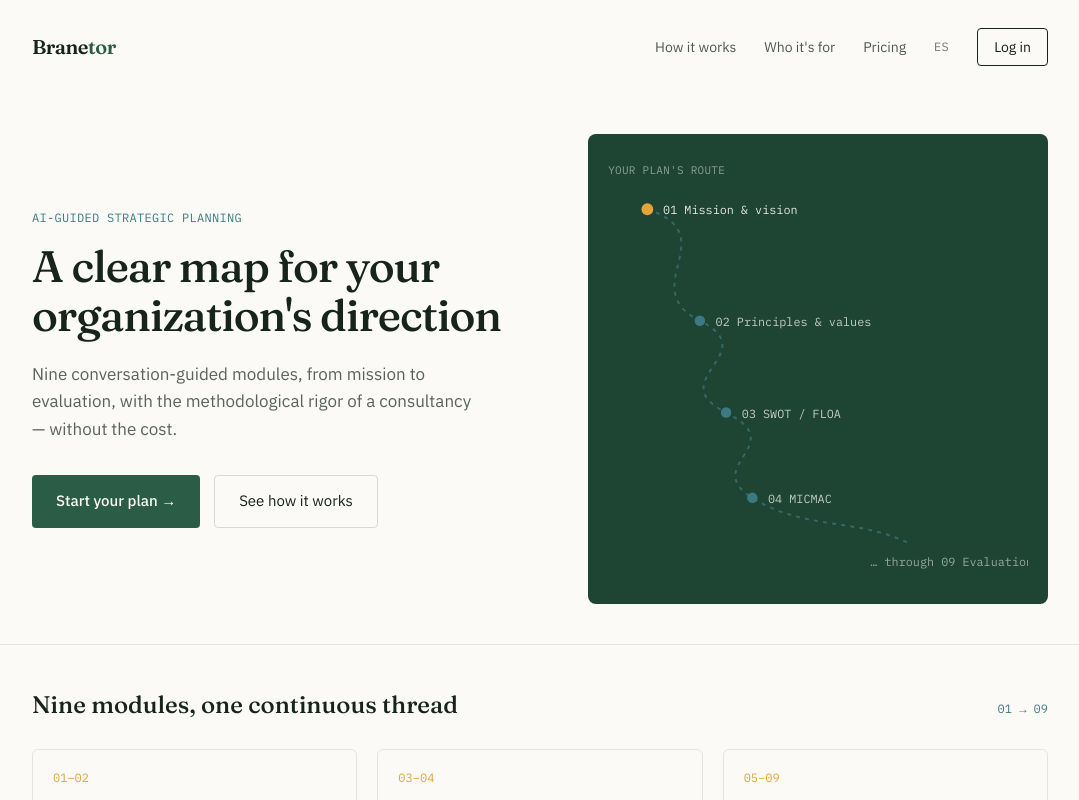
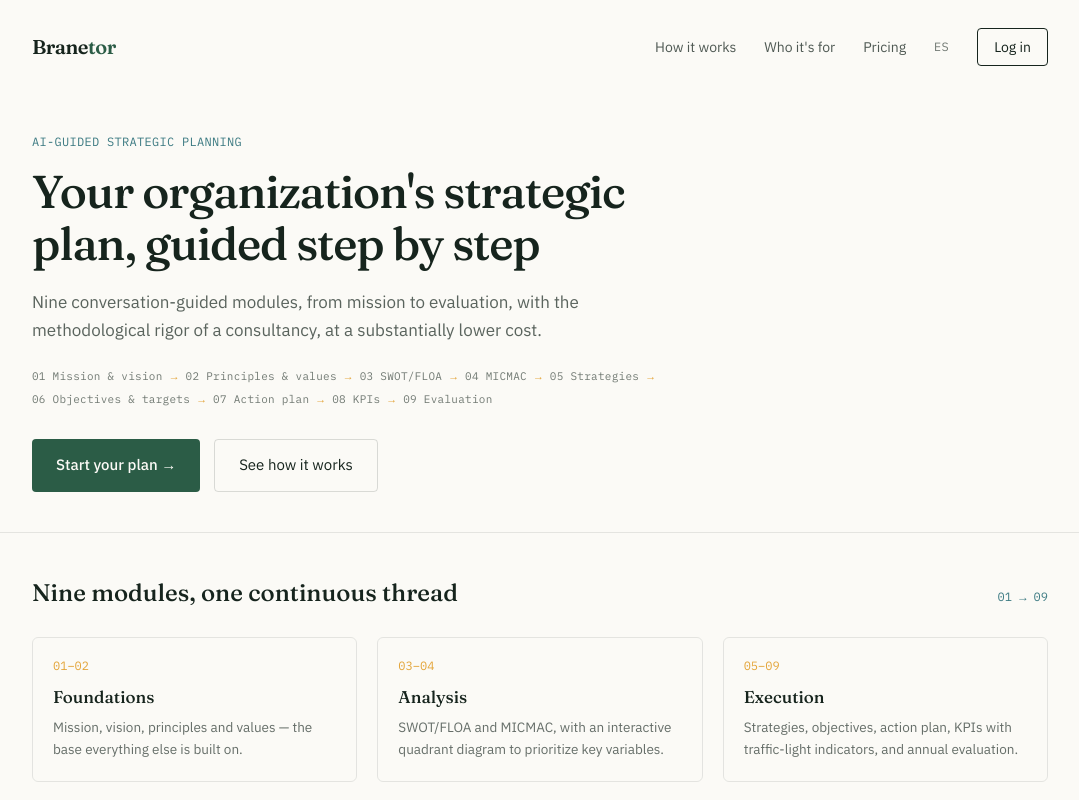
Before and after one commit to JJOrganizational-advisor/branetor-web, a Next.js app: page /en in a window 1280 px wide. Shown: the top 800 px of the page, without its empty margins (100-1179 px from the left). Built offline with nearby package versions, Linux system fonts and the light colour scheme.

Commit message:
Rediseño del hero: quitar mapa visual, agregar secuencia de módulos, ajustar textos

```diff
--- a/components/Hero.tsx
+++ b/components/Hero.tsx
@@ -1,21 +1,22 @@
 import { useTranslations } from "next-intl";
-import RouteMap from "./RouteMap";
+import ModuleSequence from "./ModuleSequence";
 
 export default function Hero() {
   const t = useTranslations("hero");
 
   return (
-    <header className="grid grid-cols-1 md:grid-cols-[1.05fr_0.95fr] gap-12 items-center max-w-[1080px] mx-auto px-8 pt-10 pb-8">
-      <div>
+    <header className="max-w-[1080px] mx-auto px-8 pt-10 pb-8">
+      <div className="max-w-[640px]">
         <div className="font-mono text-xs tracking-wide uppercase text-teal mb-4">
           {t("eyebrow")}
         </div>
-        <h1 className="font-display font-medium text-4xl md:text-[44px] leading-[1.12] tracking-tight mb-5">
+        <h1 className="font-display font-medium text-4xl md:text-[46px] leading-[1.12] tracking-tight mb-5">
           {t("title")}
         </h1>
-        <p className="text-[17px] leading-relaxed text-ink/70 max-w-[440px] mb-8">
+        <p className="text-[17px] leading-relaxed text-ink/70 mb-6">
           {t("subtitle")}
         </p>
+        <ModuleSequence />
         <div className="flex gap-3.5">
           <button className="bg-forest text-paper rounded px-6 py-3.5 text-[15px] font-medium">
             {t("ctaPrimary")}
@@ -25,7 +26,6 @@
           </button>
         </div>
       </div>
-      <RouteMap />
     </header>
   );
 }
--- /dev/null
+++ b/components/ModuleSequence.tsx
@@ -0,0 +1,17 @@
+import { useTranslations } from "next-intl";
+
+export default function ModuleSequence() {
+  const t = useTranslations("sequence");
+  const keys = ["m1", "m2", "m3", "m4", "m5", "m6", "m7", "m8", "m9"] as const;
+
+  return (
+    <div className="flex flex-wrap items-center gap-x-2 gap-y-1.5 font-mono text-[11px] tracking-wide text-ink/60 mb-8">
+      {keys.map((key, i) => (
+        <span key={key} className="flex items-center gap-2">
+          <span>{t(key)}</span>
+          {i < keys.length - 1 && <span className="text-gold">→</span>}
+        </span>
+      ))}
+    </div>
+  );
+}
--- a/components/RouteMap.tsx
+++ /dev/null
@@ -1,48 +0,0 @@
-import { useTranslations } from "next-intl";
-
-export default function RouteMap() {
-  const t = useTranslations("map");
-
-  return (
-    <div className="bg-forest-dark rounded-lg p-7 px-5">
-      <div className="font-mono text-[11px] tracking-wide uppercase text-paper/50 mb-1">
-        {t("label")}
-      </div>
-      <svg viewBox="0 0 320 300" width="100%" xmlns="http://www.w3.org/2000/svg">
-        <path
-          d="M30,20 C90,40 20,80 70,105 C120,130 40,150 90,175 C140,200 70,215 110,240 C150,265 190,255 230,275"
-          fill="none"
-          stroke="#3C7A82"
-          strokeWidth="1.5"
-          strokeDasharray="3,4"
-          opacity="0.7"
-        />
-        <g fontFamily="IBM Plex Mono" fontSize="9">
-          <circle cx="30" cy="20" r="4.5" fill="#E3A438" />
-          <text x="42" y="24" fill="#FBFAF6" opacity="0.9">
-            {t("m1")}
-          </text>
-
-          <circle cx="70" cy="105" r="4" fill="#3C7A82" />
-          <text x="82" y="109" fill="#FBFAF6" opacity="0.75">
-            {t("m2")}
-          </text>
-
-          <circle cx="90" cy="175" r="4" fill="#3C7A82" />
-          <text x="102" y="179" fill="#FBFAF6" opacity="0.75">
-            {t("m3")}
-          </text>
-
-          <circle cx="110" cy="240" r="4" fill="#3C7A82" />
-          <text x="122" y="244" fill="#FBFAF6" opacity="0.75">
-            {t("m4")}
-          </text>
-
-          <text x="200" y="292" fill="#FBFAF6" opacity="0.55">
-            {t("m5")}
-          </text>
-        </g>
-      </svg>
-    </div>
-  );
-}
--- a/messages/en.json
+++ b/messages/en.json
@@ -9,18 +9,21 @@
   },
   "hero": {
     "eyebrow": "AI-guided strategic planning",
-    "title": "A clear map for your organization's direction",
-    "subtitle": "Nine conversation-guided modules, from mission to evaluation, with the methodological rigor of a consultancy — without the cost.",
+    "title": "Your organization's strategic plan, guided step by step",
+    "subtitle": "Nine conversation-guided modules, from mission to evaluation, with the methodological rigor of a consultancy, at a substantially lower cost.",
     "ctaPrimary": "Start your plan →",
     "ctaSecondary": "See how it works"
   },
-  "map": {
-    "label": "Your plan's route",
+  "sequence": {
     "m1": "01 Mission & vision",
     "m2": "02 Principles & values",
-    "m3": "03 SWOT / FLOA",
+    "m3": "03 SWOT/FLOA",
     "m4": "04 MICMAC",
-    "m5": "… through 09 Evaluation"
+    "m5": "05 Strategies",
+    "m6": "06 Objectives & targets",
+    "m7": "07 Action plan",
+    "m8": "08 KPIs",
+    "m9": "09 Evaluation"
   },
   "how": {
     "heading": "Nine modules, one continuous thread",
--- a/messages/es.json
+++ b/messages/es.json
@@ -9,18 +9,21 @@
   },
   "hero": {
     "eyebrow": "Planeación estratégica con IA",
-    "title": "Un mapa claro del rumbo de tu organización",
-    "subtitle": "Nueve módulos guiados por conversación, desde la misión hasta la evaluación, con la rigurosidad metodológica de una consultoría — sin el costo.",
+    "title": "El plan estratégico de tu organización, guiado paso a paso",
+    "subtitle": "Nueve módulos guiados por conversación, desde la misión hasta la evaluación, con la rigurosidad metodológica de una consultoría, reduciendo sustancialmente el costo.",
     "ctaPrimary": "Comienza tu plan →",
     "ctaSecondary": "Ver cómo funciona"
   },
-  "map": {
-    "label": "La ruta de tu plan",
+  "sequence": {
     "m1": "01 Misión y visión",
     "m2": "02 Principios y valores",
-    "m3": "03 FODA / FLOA",
+    "m3": "03 FODA/FLOA",
     "m4": "04 MICMAC",
-    "m5": "… hasta 09 Evaluación"
+    "m5": "05 Estrategias",
+    "m6": "06 Objetivos y metas",
+    "m7": "07 Plan de acción",
+    "m8": "08 KPIs",
+    "m9": "09 Evaluación"
   },
   "how": {
     "heading": "Nueve módulos, un solo hilo conductor",
```
